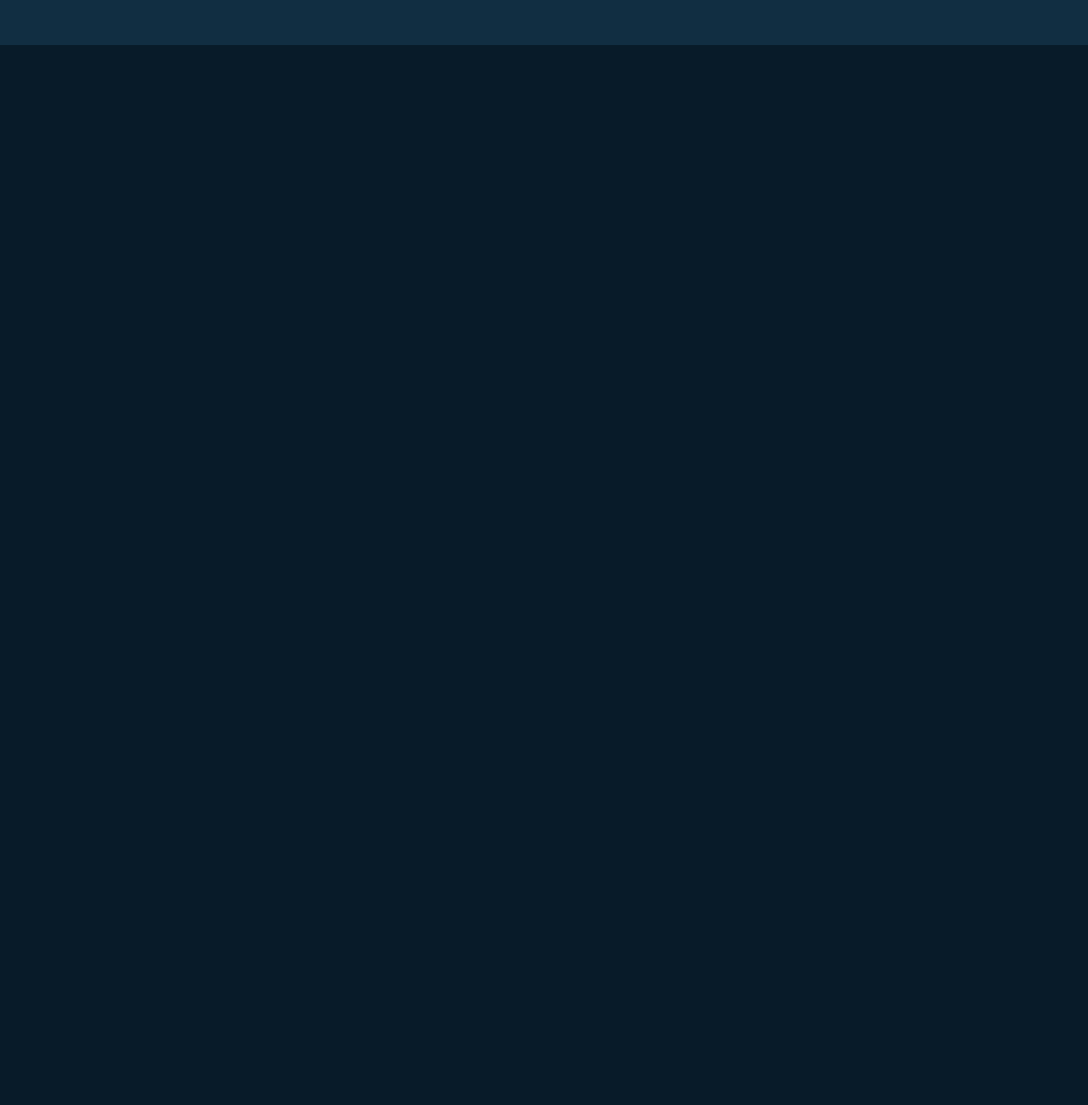
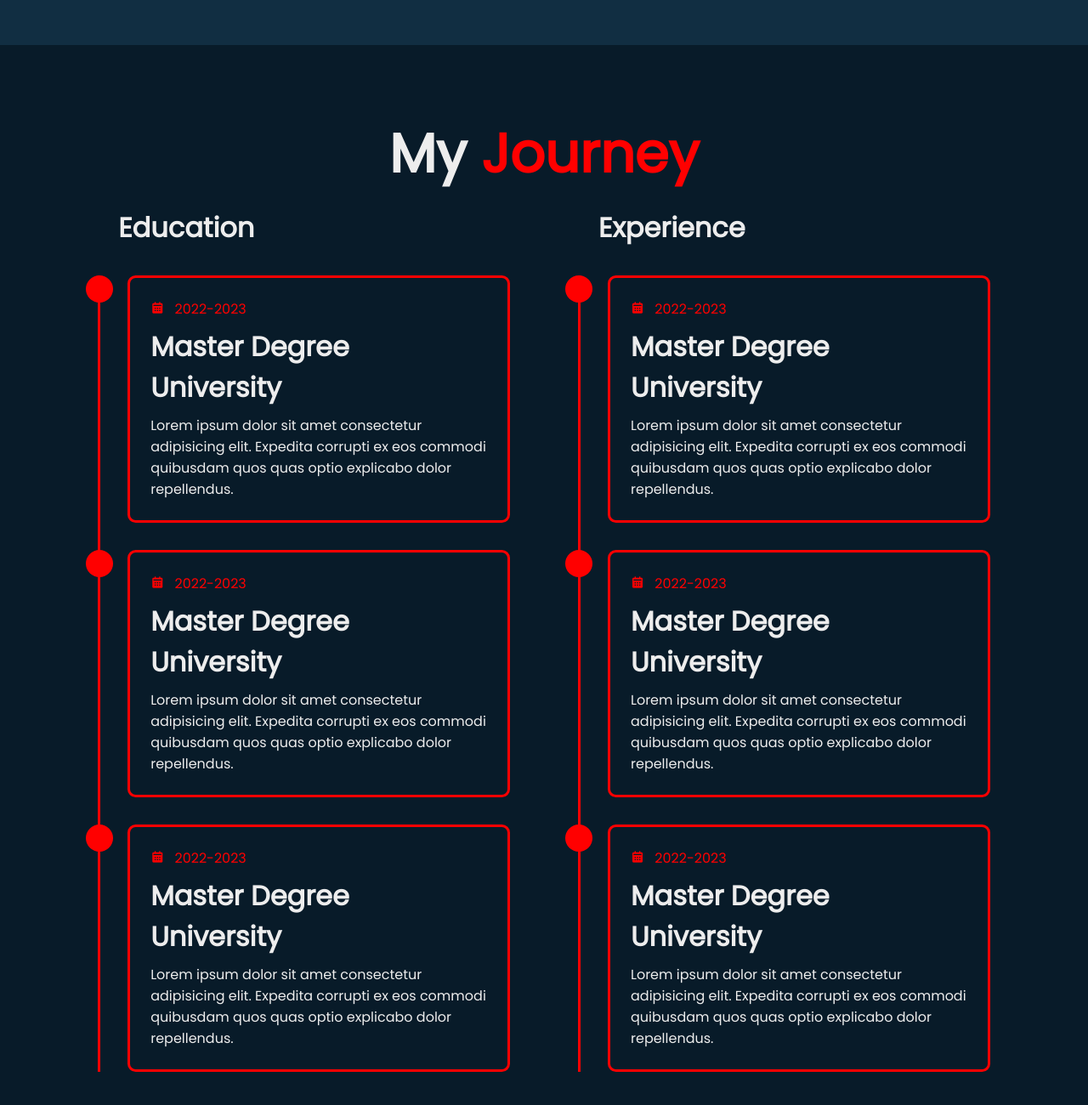
Before and after one commit to BSMiguell/Portfolio-9, a plain HTML site: page index.html in a window 1280 px wide. Shown: the part 1702-3002 px from the top of the page at 85% size. Before the commit the page ends 1755 px from the top, so only its background shows below. Drawn offline with nearby package versions, Linux system fonts and the light colour scheme; files that its build step writes are made by us from their sources.

Commit message:
Craindo o Education.scss

```diff
--- a/index.html
+++ b/index.html
@@ -112,6 +112,125 @@
           </div>
         </div>
       </section>
+
+      <!-- === EDUCATION === -->
+      <section class="education" id="education">
+        <h2 class="heading">
+          My <span>Journey</span
+          ><span class="animate scroll" style="--i: 1"></span>
+        </h2>
+        <div class="education-row">
+          <div class="education-column">
+            <h3 class="title">
+              Education<span class="animate scroll" style="--i: 2"></span>
+            </h3>
+
+            <div class="education-box">
+              <div class="education-content">
+                <div class="content">
+                  <div class="year">
+                    <i class="bx bxs-calendar"></i> 2022-2023
+                  </div>
+                  <h3>Master Degree University</h3>
+
+                  <p>
+                    Lorem ipsum dolor sit amet consectetur adipisicing elit.
+                    Expedita corrupti ex eos commodi quibusdam quos quas optio
+                    explicabo dolor repellendus.
+                  </p>
+                </div>
+              </div>
+
+              <div class="education-content">
+                <div class="content">
+                  <div class="year">
+                    <i class="bx bxs-calendar"></i> 2022-2023
+                  </div>
+                  <h3>Master Degree University</h3>
+
+                  <p>
+                    Lorem ipsum dolor sit amet consectetur adipisicing elit.
+                    Expedita corrupti ex eos commodi quibusdam quos quas optio
+                    explicabo dolor repellendus.
+                  </p>
+                </div>
+              </div>
+
+              <div class="education-content">
+                <div class="content">
+                  <div class="year">
+                    <i class="bx bxs-calendar"></i> 2022-2023
+                  </div>
+                  <h3>Master Degree University</h3>
+
+                  <p>
+                    Lorem ipsum dolor sit amet consectetur adipisicing elit.
+                    Expedita corrupti ex eos commodi quibusdam quos quas optio
+                    explicabo dolor repellendus.
+                  </p>
+                </div>
+              </div>
+
+              <span class="animate scroll" style="--i: 3"></span>
+            </div>
+          </div>
+
+          <div class="education-column">
+            <h3 class="title">
+              Experience<span class="animate scroll" style="--i: 5"></span>
+            </h3>
+
+            <div class="education-box">
+              <div class="education-content">
+                <div class="content">
+                  <div class="year">
+                    <i class="bx bxs-calendar"></i> 2022-2023
+                  </div>
+                  <h3>Master Degree University</h3>
+
+                  <p>
+                    Lorem ipsum dolor sit amet consectetur adipisicing elit.
+                    Expedita corrupti ex eos commodi quibusdam quos quas optio
+                    explicabo dolor repellendus.
+                  </p>
+                </div>
+              </div>
+
+              <div class="education-content">
+                <div class="content">
+                  <div class="year">
+                    <i class="bx bxs-calendar"></i> 2022-2023
+                  </div>
+                  <h3>Master Degree University</h3>
+
+                  <p>
+                    Lorem ipsum dolor sit amet consectetur adipisicing elit.
+                    Expedita corrupti ex eos commodi quibusdam quos quas optio
+                    explicabo dolor repellendus.
+                  </p>
+                </div>
+              </div>
+
+              <div class="education-content">
+                <div class="content">
+                  <div class="year">
+                    <i class="bx bxs-calendar"></i> 2022-2023
+                  </div>
+                  <h3>Master Degree University</h3>
+
+                  <p>
+                    Lorem ipsum dolor sit amet consectetur adipisicing elit.
+                    Expedita corrupti ex eos commodi quibusdam quos quas optio
+                    explicabo dolor repellendus.
+                  </p>
+                </div>
+              </div>
+
+              <span class="animate scroll" style="--i: 6"></span>
+            </div>
+          </div>
+        </div>
+      </section>
     </main>
   </body>
 </html>
--- /dev/null
+++ b/scss/components/_Education.scss
@@ -0,0 +1,99 @@
+.education {
+  display: flex;
+  justify-content: center;
+  align-items: center;
+  flex-direction: column;
+  padding-bottom: 5rem;
+
+  .heading {
+    position: relative;
+    font-size: $font-size-h1;
+    margin-bottom: 1rem;
+    margin-top: 2rem;
+    text-align: center;
+  }
+
+  .education-row {
+    display: flex;
+    flex-wrap: wrap;
+    gap: 5rem;
+
+    .education-column {
+      flex: 1 1 20rem;
+
+      .title {
+        position: relative;
+        display: inline-block;
+        margin: 0 1.5rem 2rem;
+        font-size: $font-size-h3;
+      }
+
+      .education-box {
+        position: relative;
+        border-left: 0.2rem solid $main-color;
+
+        .education-content {
+          position: relative;
+          padding-left: 2rem;
+
+          &::before {
+            content: "";
+            position: absolute;
+            top: 0;
+            left: -1.1rem;
+            width: 2rem;
+            height: 2rem;
+            background: $main-color;
+            border-radius: 50%;
+          }
+
+          .content {
+            position: relative;
+            border: 0.2rem solid $main-color;
+            padding: 1.5rem;
+            border-radius: 0.6rem;
+            margin-bottom: 2rem;
+            overflow: hidden;
+
+            &::before {
+              content: "";
+              position: absolute;
+              top: 0;
+              left: 0;
+              width: 0;
+              height: 100%;
+              background: $second-bg-color;
+              z-index: -1;
+              transition: 0.5s;
+            }
+
+            &:hover::before {
+              width: 100%;
+            }
+
+            .year {
+              font-size: $font-size-normal;
+              color: $main-color;
+              padding-bottom: 0.5rem;
+
+              i {
+                padding-right: 0.5rem;
+              }
+            }
+
+            h3 {
+              font-size: $font-size-h3;
+            }
+
+            p {
+              font-size: $font-size-normal;
+              padding-top: 0.5rem;
+            }
+          }
+        }
+      }
+    }
+  }
+}
+
+/* === x === x === x === */
--- a/scss/styles.scss
+++ b/scss/styles.scss
@@ -3,3 +3,4 @@
 @import "components/Header";
 @import "components/Home";
 @import "components/About";
+@import "components/Education";
```
